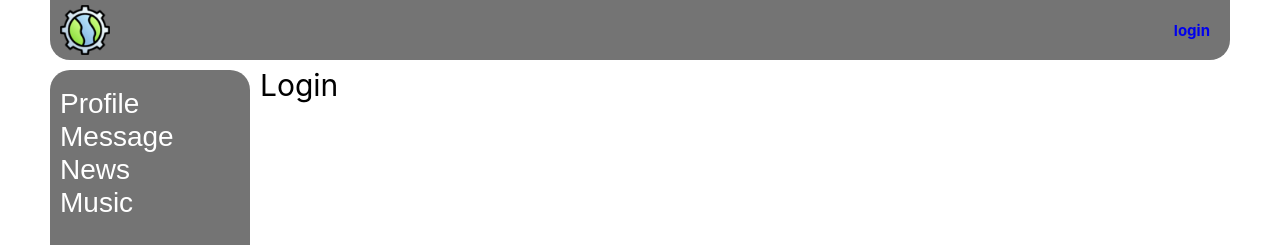
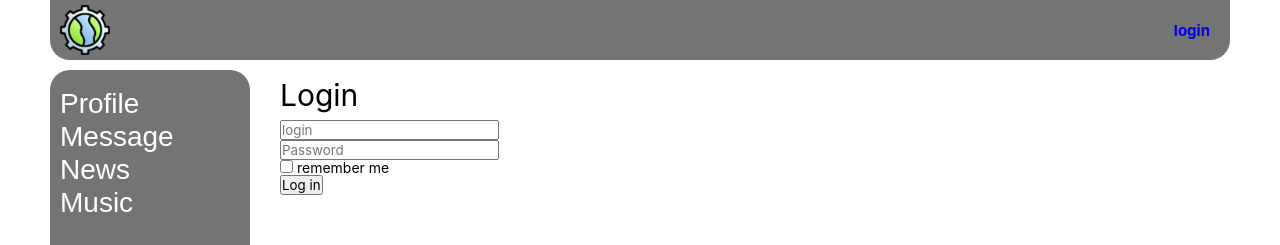
Before and after one commit to MerenkovV/react_lessons, a React (Create React App) app: page /login in a window 1280 px wide. Shown: the top 245 px of the page. Built offline with nearby package versions, Linux system fonts and the light colour scheme; no server answers.

Commit message:
Added redux-form module for loggining

```diff
--- a/package.json
+++ b/package.json
@@ -13,6 +13,7 @@
     "react-router-dom": "^6.11.2",
     "react-scripts": "5.0.1",
     "redux": "^4.2.1",
+    "redux-form": "^8.3.10",
     "redux-thunk": "^2.4.2",
     "web-vitals": "^2.1.4"
   },
--- /dev/null
+++ b/src/components/Login/FormComponent.jsx
@@ -0,0 +1,18 @@
+import React from 'react'
+import { Field, reduxForm } from 'redux-form'
+
+
+function FormComponent(props) {
+  return (
+    <form onSubmit={props.handleSubmit}>
+        <div><Field component={'input'} name='login' placeholder={'login'}/></div>
+        <div><Field component={'input'} name='password' placeholder={'Password'}/></div>
+        <div><Field component={'input'} name='checkbox' type={'checkbox'}/> remember me</div>
+        <div><button>Log in</button></div>
+    </form>
+  )
+}
+
+export let LoginForm = reduxForm({
+    form: 'login'
+})(FormComponent)
--- a/src/components/Login/Login.jsx
+++ b/src/components/Login/Login.jsx
@@ -1,7 +1,15 @@
 import React from 'react'
+import {LoginForm} from './FormComponent'
 
 export default function Login() {
-  return (
-    <h1 style={{fontSize: "30px"}}>Login</h1>
+
+  const onSubmit = (data) => {
+    console.log(data);
+  }
+
+  return (<main className='main'>
+    <h1 style={{fontSize: "30px", marginBottom: "10px"}}>Login</h1>
+    <LoginForm onSubmit={onSubmit}/>
+    </main>
   )
 }
--- a/src/components/Profile/StatusParagraph.jsx
+++ b/src/components/Profile/StatusParagraph.jsx
@@ -35,7 +35,7 @@ export class StatusParagraph extends React.Component {
             {
                 this.state.editMode ?
                     <div style={{ fontSize: "20px", margin: "5px 10px" }}>Статус: <textarea autoFocus onChange={this.onStatusChange} onBlur={this.disableEditMode} style={{backgroundColor: "rgb(179, 179, 179)", minWidth: "300px" }} value={this.state.myStatus} /></div> :
-                    <div style={{ fontSize: "20px", margin: "5px 10px" }}>Статус: <span onDoubleClick={this.enableEditMode}>{this.props.status}</span></div>
+                    <div style={{ fontSize: "20px", margin: "5px 10px", cursor: "pointer" }}>Статус: <span onDoubleClick={this.enableEditMode}>{!this.props.status ? "----" : this.props.status}</span></div>
 
             }
         </>
--- a/src/css/nullstyle.css
+++ b/src/css/nullstyle.css
@@ -1,9 +1,10 @@
 @charset "UTF-8";
 /*Обнуление*/
+
 * {
   padding: 0;
   margin: 0;
-  border: 0;
+  /* border: 0; */
 }
 
 *, *:before, *:after {
--- a/src/redux/ProfilePageReducer.js
+++ b/src/redux/ProfilePageReducer.js
@@ -13,7 +13,7 @@ let initialState = {
             large: 'https://i.pinimg.com/736x/47/16/07/471607026529caa5dbf824e81736be88.jpg'
         },
     },
-    status: "Сейчас изучу react, и буду успешным))) ",
+    status: null,
     posts: [
         { text: "Hey guys! What's going on? I'm here to tell u a halarious story! It was a winter when I was walking in the park nearly to The Great Bridge. Actually, It was a chilly day and snow was going. I walked toward a snowy road and saw how nature can be so beautiful.", likes: 10000 },
         { text: "Lorem ipsum dolor sit amet consectetur adipisicing elit. Quis, dolor? Iste, itaque tempora esse cupiditate ea architecto deserunt quaerat. Culpa.", likes: 10 },
--- a/src/redux/redux-store.js
+++ b/src/redux/redux-store.js
@@ -5,13 +5,15 @@ import SidebarPageReducer from "./SidebarPageReducer";
 import FriendPageReducer from "./FriendsPageReducer";
 import authReducer from "./authReducer";
 import ThunkMiddleware from "redux-thunk";
+import { reducer as formReducer } from 'redux-form'
 
 let reducers = combineReducers({
     profilePage: ProfilePageReducer,
     dialogsPage: DialogsPageReducer,
     sidebar: SidebarPageReducer,
     friendsPage: FriendPageReducer,
-    auth: authReducer
+    auth: authReducer,
+    form: formReducer
 });
 let store = legacy_createStore(reducers, applyMiddleware(ThunkMiddleware));
 
```
Also changed, not shown: 1 other file (tests, documents, lock files or other folders).
